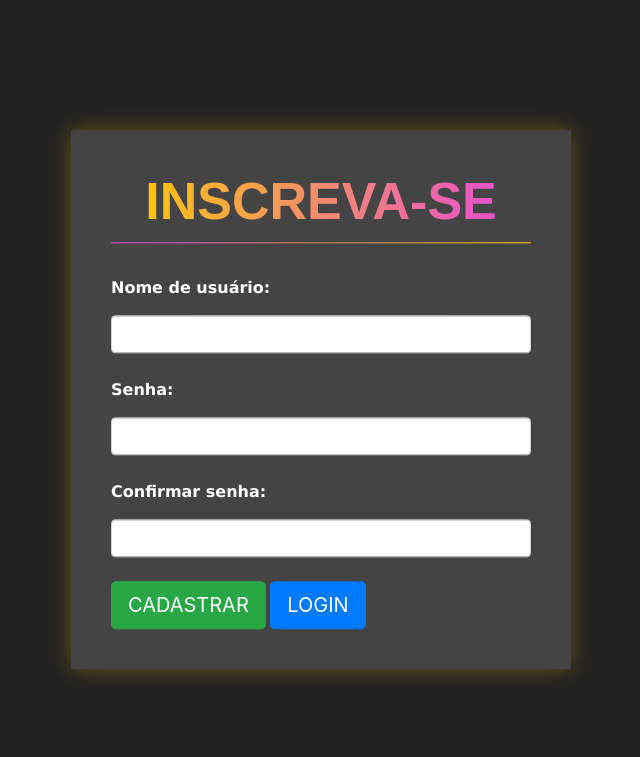
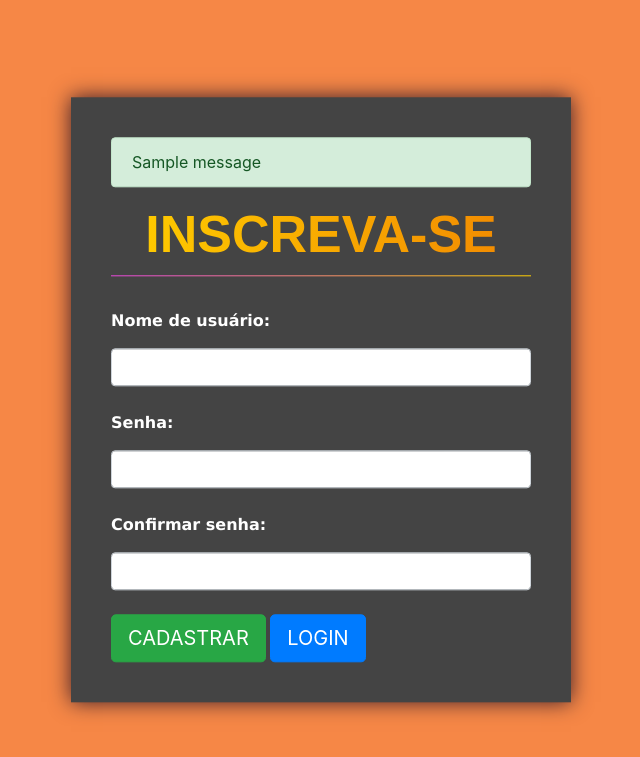
Before and after one commit to diego-goncalves-dreossi/sistema-freelance, a Django app: page /cadastro/ in a window 1280 px wide. Shown: the top 757 px of the page, without its empty margins (319-959 px from the left). Run offline with Django 4.2, Linux system fonts and the light colour scheme; tables that the repository leaves empty hold one stand-in row (values such as "Sample post"); one stand-in notice (Sample message) is shown.

Commit message:
autenticação
As views de cadastro e login foram finalizadas, pelo menos o essencial.

```diff
--- a/autenticacao/templates/cadastro.html
+++ b/autenticacao/templates/cadastro.html
@@ -9,6 +9,13 @@
 <div class="box">
     <form action="{% url 'autenticacao:cadastro'%}" method="post">
         {% csrf_token %}
+        {% if messages %}
+            {% for message in messages %}
+                <div class="alert {{message.tags}}">
+                    {{message}}
+                </div>
+            {% endfor %}
+        {% endif %}
         <h1 class="titulo font-degrade borda-bottom-degrade">INSCREVA-SE</h2>
             <br>
             <span class="span-descricao">Nome de usuário:</span>
@@ -20,8 +27,8 @@
             <span class="span-descricao">Confirmar senha:</span>
             <input type="password" class="form-control input-cadastro" name="confirm-password">
             <br>
-            <input  type="submit" value="CADASTRAR" class="btn btn-success btn-lg">
-            <a href="#" class="btn btn-primary btn-lg">LOGIN</a>
+            <input type="submit" value="CADASTRAR" class="btn btn-success btn-lg">
+            <a href="{% url 'autenticacao:login'%}" class="btn btn-primary btn-lg">LOGIN</a>
     </form>
 
 </div>
--- a/autenticacao/urls.py
+++ b/autenticacao/urls.py
@@ -3,6 +3,7 @@ from . import views
 
 app_name = 'autenticacao'
 urlpatterns = [
-   path('', views.login, name="login"),
-   path('cadastro/', views.cadastro, name="cadastro")
+   path('login/', views.login, name="login"),
+   path('cadastro/', views.cadastro, name="cadastro"),
+   path('sair/', views.sair, name="sair")
 ]
--- a/autenticacao/views.py
+++ b/autenticacao/views.py
@@ -1,10 +1,16 @@
 from django.http import HttpResponse
 from django.shortcuts import redirect, render
+from django.contrib.auth.models import User
+from django.contrib import messages,auth
+from django.contrib.messages import constants
 
 def cadastro(request):
     # Como a requisição/request veio
     # Requisição pela url
     if request.method == "GET":
+        # Se usuário está autenticado. Evita que acesse o cadastro e o login se já estiver.
+        if request.user.is_authenticated:
+            return redirect('/')
         return render(request, 'cadastro.html')
     # Requisição por formulário
     elif request.method == "POST":
@@ -15,18 +21,53 @@ def cadastro(request):
 
         # Se senhas forem diferentes
         if not senha == confirmar_senha:
+            messages.add_message(request, constants.ERROR, 'As senhas não coincidem')
             return redirect('/cadastro')
 
-        # Se usuário não digitar um nome de usuário ou se não digitar snha. Só espaços não são contados.
+        # Se usuário não digitar um nome de usuário ou se não digitar snha. Só espaços não são contados (strip os tira).
         if len(usuario.strip()) == 0 or len(senha.strip()) == 0:
+            messages.add_message(request, constants.ERROR, 'Preencha todos os campos')
             return redirect('/cadastro')
 
-        #user = User.objects.filter(username=username)
+        # Evita que usuários já cadastrados façam um novo cadastro
+        user = User.objects.filter(username=usuario)
 
-        #if user.exists():
-        #    return redirect('/auth/cadastro')
+        if user.exists():
+            messages.add_message(request, constants.ERROR, 'Já existe um usuário com esse nome')
+            return redirect('/cadastro')
 
-        return HttpResponse('Chegou no fim de POST')
+        try:
+            # Tentará criar um novo usuário
+            user = User.objects.create_user(username = usuario, password=senha)
+            user.save()
+            messages.add_message(request, constants.SUCCESS, 'Usuário criado com sucesso')
+            return redirect('/login')
+        except Exception as erro:
+            messages.add_message(request, constants.ERROR, 'Erro interno do sistema')
+            return redirect('/cadastro')
+
 
 def login(request):
-    return render(request,'login.html')
+
+    if request.method == "GET":
+        # Se usuário está autenticado. Evita que acesse o cadastro e o login se já estiver.
+        if request.user.is_authenticated:
+            return redirect('/')
+        return render(request, 'login.html')
+    elif request.method == "POST":
+        username = request.POST.get('username')
+        senha = request.POST.get('password')
+
+        # Autenticação, ve se há um usuário no banco de dados com usuário e senha.
+        usuario = auth.authenticate(username=username, password=senha)
+
+        if not usuario:
+            messages.add_message(request, constants.ERROR, 'Nome de usuário ou senha inválidos')
+            return redirect('/login')
+        else:
+            auth.login(request, usuario)
+            return redirect('/')
+
+def sair(request):
+    auth.logout(request)
+    return redirect('/login')
--- a/templates/static/autenticacao/css/cadastro.css
+++ b/templates/static/autenticacao/css/cadastro.css
@@ -1,12 +1,10 @@
 .fundo{
-
-    background-color: #222;
+    background-color: #f35c04bb;
     color: white;
 
 }
 
 .box{
-
     background-color: #444;
     width: 500px;
     padding: 40px;
@@ -14,7 +12,7 @@
     top: 50%;
     left: 50%;
     transform: translate(-50%,-50%);
-    box-shadow: 0 0px 20px 0 rgba( 255, 207, 0, 0.3 );
+    box-shadow: 0 0px 20px 0 #381D2A;
 
 
 }
@@ -30,7 +28,7 @@
 }
 
 .font-degrade{
-    background-image: linear-gradient(90deg, rgba(255,207,0,1) 0%, rgba(231,71,220,1) 100%);
+    background-image: linear-gradient(90deg, rgba(255,207,0,1) 0%, #F18701 100%);
     background-clip: text;
     -webkit-background-clip: text;
     color: transparent;
```
Also changed, not shown: autenticacao/templates/login.html (+28 -3 lines), sistema_freelance/settings.py (+11 -0 lines). Lines whose indentation alone changed are shown as unchanged.
